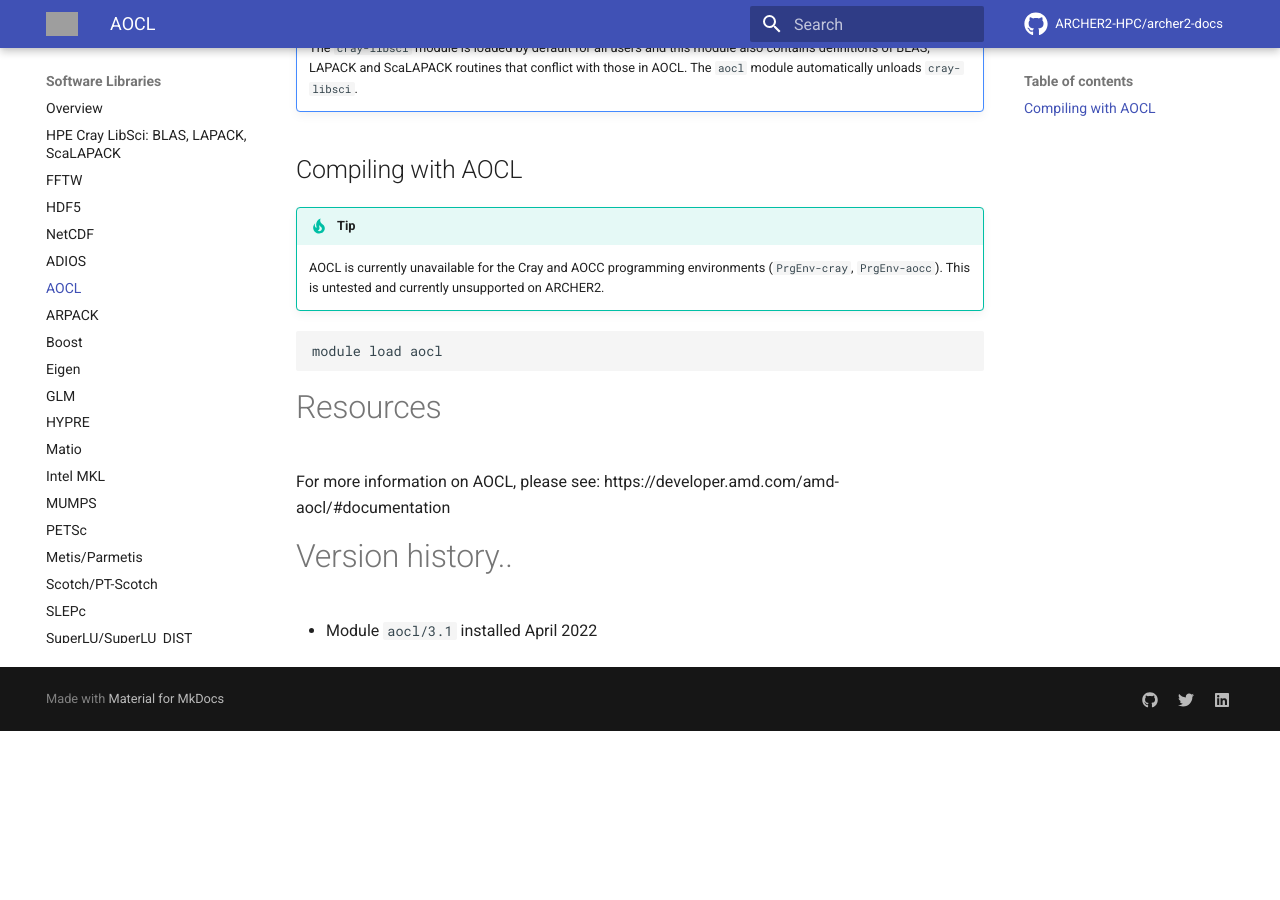
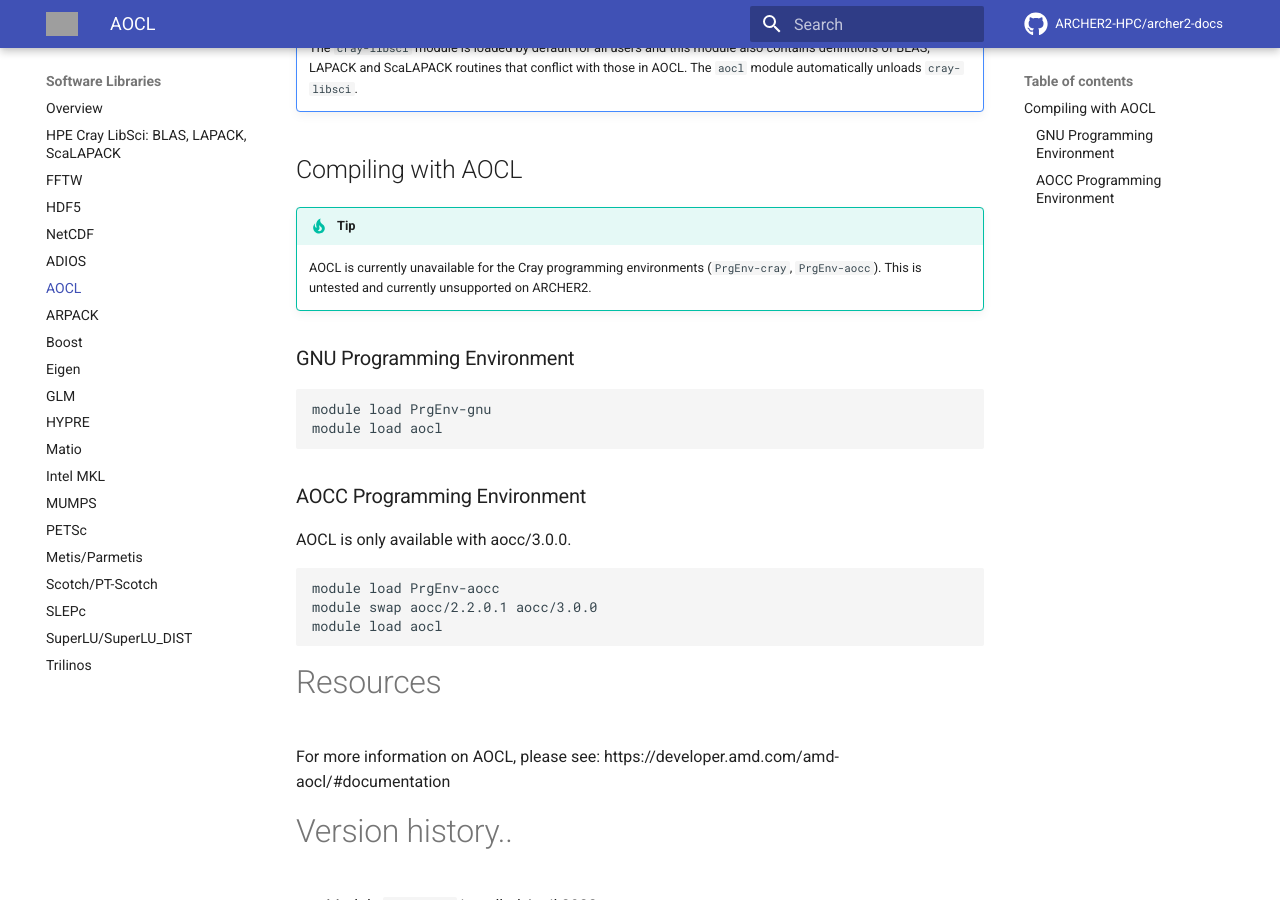
Before and after one commit to ARCHER2-HPC/archer2-docs, an MkDocs documentation site: the page built from docs/software-libraries/aocl.md, in a window 1280 px wide and 900 px high, scrolled down 404 px. Built offline with MkDocs 1.6.1 and Material for MkDocs 9.7.7, drawn with Linux system fonts in a browser that asks for light colours; comment, search, counter and statistics services are not loaded; before the commit the page ends 1135 px from its top, so only the background shows below that; grey boxes are pictures that could not be loaded.

Commit message:
Adds instructions for GNU and AOCC with AOCL

````diff
--- a/docs/software-libraries/aocl.md
+++ b/docs/software-libraries/aocl.md
@@ -20,10 +20,23 @@
 ## Compiling with AOCL
 
 !!! tip
-    AOCL is currently unavailable for the Cray and AOCC programming environments (`PrgEnv-cray`, `PrgEnv-aocc`).
+    AOCL is currently unavailable for the Cray programming environments (`PrgEnv-cray`, `PrgEnv-aocc`).
     This is untested and currently unsupported on ARCHER2.
 
+### GNU Programming Environment
+
 ```
+module load PrgEnv-gnu
+module load aocl
+```
+
+### AOCC Programming Environment
+
+AOCL is only available with aocc/3.0.0.
+
+```
+module load PrgEnv-aocc
+module swap aocc/2.2.0.1 aocc/3.0.0
 module load aocl
 ```
 
````
